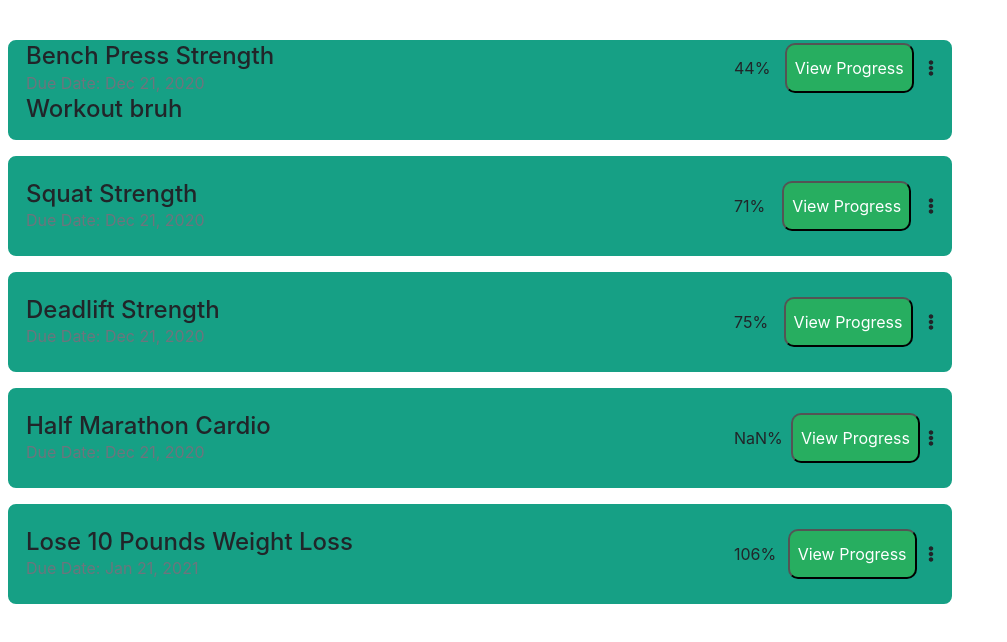
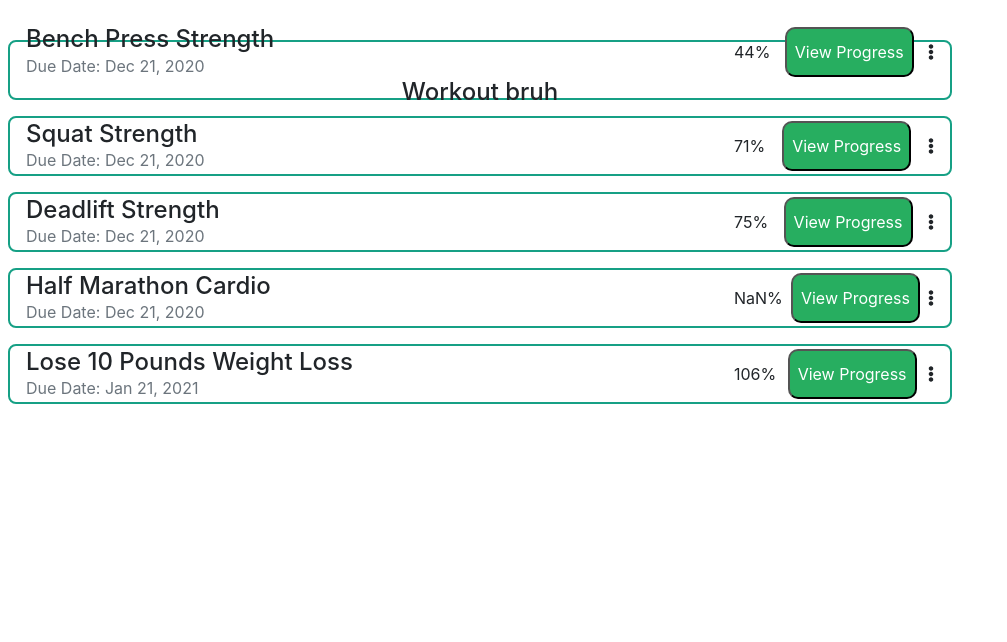
Before and after one commit to grantfogle/liftr-front-end, a React (Create React App) app: page /goals in a window 1280 px wide. Both pictures are taken after a click on the element 480 px from the left and 90 px from the top of the page. Shown: the top 642 px of the page, without its empty margins (0-1007 px from the left). Built offline with nearby package versions, Linux system fonts and the light colour scheme.

Commit message:
cards aren't expanding on click

```diff
--- a/src/components/Goals/Goal/Goal.js
+++ b/src/components/Goals/Goal/Goal.js
@@ -16,8 +16,16 @@ class Workout extends Component {
     }
     toggleWorkoutView = () => {
         this.setState({ showWorkout: !this.state.showWorkout });
-        console.log('cats');
     };
+    showWorkout() {
+        if (this.state.showWorkout) {
+            return (
+                <div className='workout__view'>
+                    <h4>Workout bruh</h4>
+                </div>
+            )
+        }
+    }
     render() {
         const { name, category, timeline, currentStat, goalStat } = this.props.workout;
         return (
@@ -37,9 +45,7 @@ class Workout extends Component {
                     </div>
 
                 </div>
-                <div className={this.state.showWorkout ? 'workout__show' : 'workout__hide'}>
-                    <h4>Workout bruh</h4>
-                </div>
+                {this.showWorkout()}
             </div>
         );
     }
--- a/src/components/Goals/Goal/Goal.scss
+++ b/src/components/Goals/Goal/Goal.scss
@@ -1,19 +1,19 @@
 .workout {
     width: 100%;
-    min-height: 100px;
-    background-color: #16a085;
+    // min-height: 100px;
     border: 2px solid #16a085;
     border-radius: .5em;
     display: flex;
     flex-direction: column;
+    // align-content: space-between;
+    justify-content: center;
     &__headline {
-        height: 100px;
+        // height: 100px;
         width: 100%;
         display: flex;
         justify-content: space-between;
         &__title {
             width: 50%;
-            height: 100%;
             display: flex;
             flex-direction: column;
             justify-content: center;
@@ -30,14 +30,12 @@
             justify-content: space-between;
             align-items: center;
             p {
-            height: 100%;
             margin: 0;
             padding: 0;
             display: flex;
             align-items: center;
             }
             &__button {
-                // width: 150px;
                 height: 50px;
                 background-color: #27ae60;
                 color: #fff;
@@ -46,11 +44,14 @@
             }
         }
     }
-    &__show {
-        width: 100%;
-        min-height: 400px;
+    &__view {
+        height: 200px;
     }
-    &__hide {
-        display: none;
-    }
+    // &__show {
+    //     min-height: 200px;
+    //     display: block;
+    // }
+    // &__hide {
+    //     display: none;
+    // }
 }
--- a/src/components/Main.scss
+++ b/src/components/Main.scss
@@ -1,13 +1,12 @@
 .main {
-    height: 100vh;
     width: 100vw;
+    min-height: 100vh;
     &__container {
       display: flex;
       margin: 0 auto;
       width: 95%;
       &__primary-content {
         width: 80%;
-
       }
     }
   }
```
